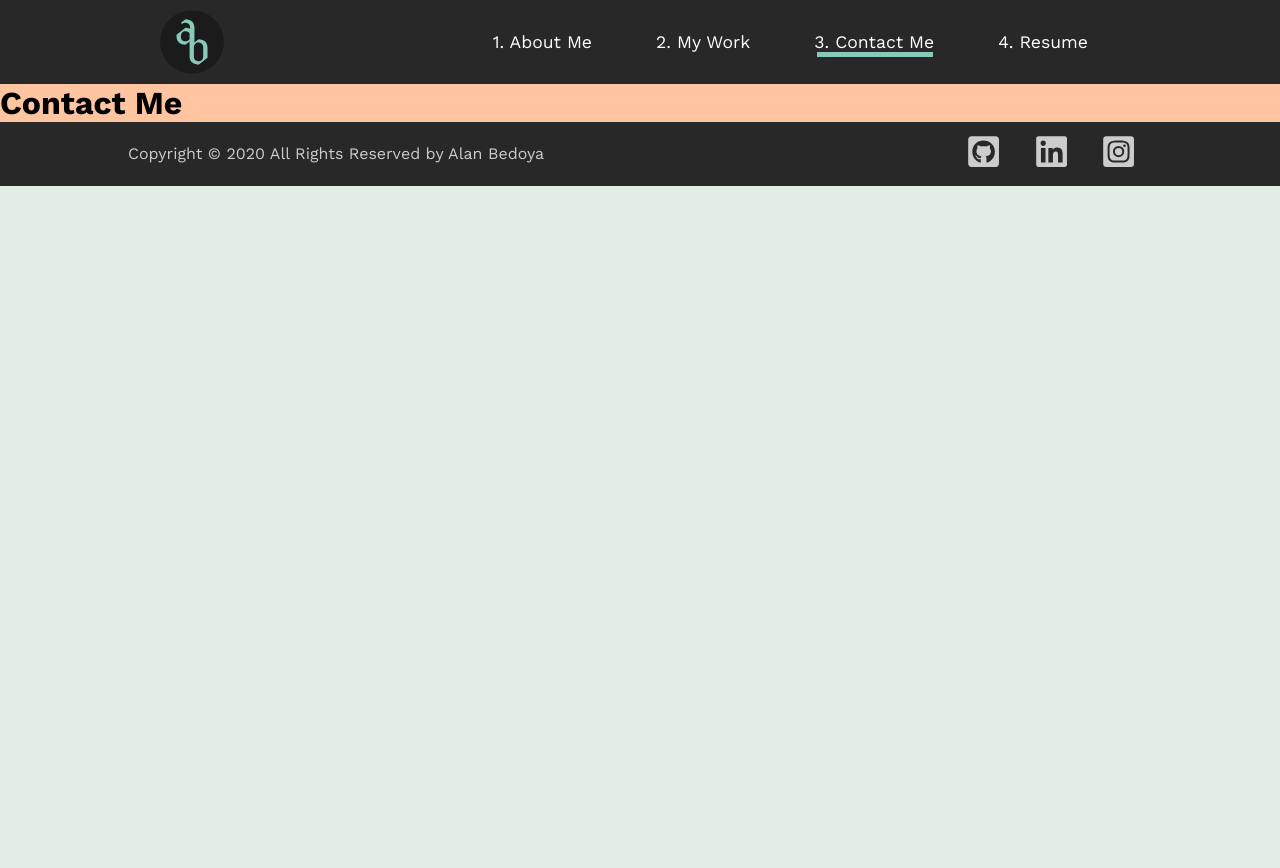
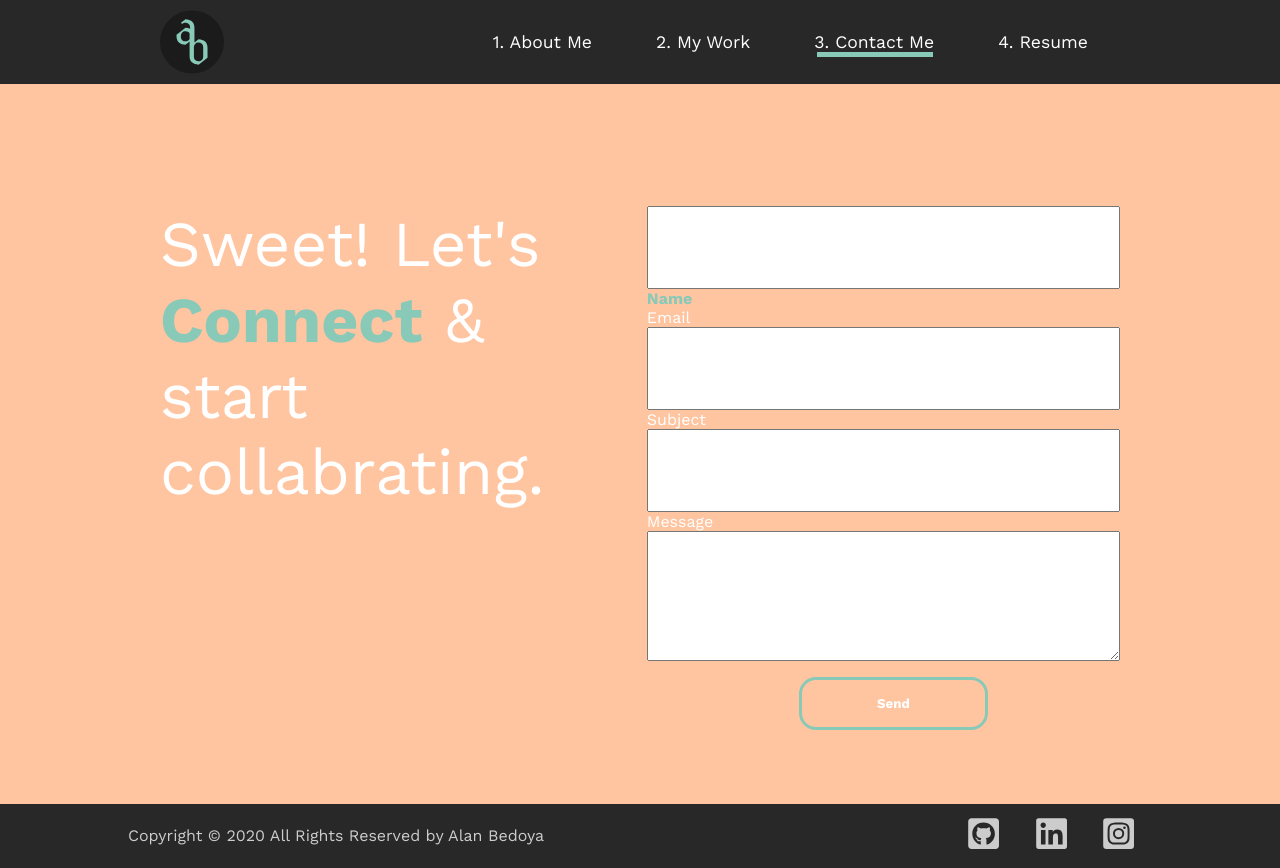
Before and after one commit to alanbedoya/portfolio2, a React (Create React App) app: page /contact in a window 1280 px wide. Before the commit the page ends 800 px from the top, so only its background shows below. Built offline with nearby package versions, Linux system fonts and the light colour scheme.

Commit message:
Updated the contact me page and connected my gmail.

```diff
--- a/package.json
+++ b/package.json
@@ -6,6 +6,7 @@
     "@testing-library/jest-dom": "^5.11.5",
     "@testing-library/react": "^11.1.1",
     "@testing-library/user-event": "^12.2.0",
+    "emailjs-com": "^2.6.4",
     "framer-motion": "^2.9.4",
     "react": "^17.0.1",
     "react-dom": "^17.0.1",
--- a/src/components/footerSection.js
+++ b/src/components/footerSection.js
@@ -58,6 +58,7 @@ const StyledFooter = styled(motion.footer)`
   align-items: center;
   justify-content: space-between;
   align-self: center;
+  bottom: 0;
 
   .copyrightText {
     font-size: 1rem;
--- a/src/pages/contactMe.js
+++ b/src/pages/contactMe.js
@@ -1,19 +1,100 @@
 import React from 'react';
+import emailjs from 'emailjs-com';
+import styled from 'styled-components';
 import { motion } from 'framer-motion';
 import { pageAnimation } from '../animation';
 
 const contactMe = () => {
+  function sendEmail(e) {
+    e.preventDefault();
+
+    emailjs
+      .sendForm(
+        'service_jge6zqn',
+        'template_r2pup3n',
+        e.target,
+        'user_IHkaIHKa0LQ3fvjkPzRC5'
+      )
+      .then(
+        (result) => {
+          console.log(result.text);
+        },
+        (error) => {
+          console.log(error.text);
+        }
+      );
+    e.target.reset();
+  }
+
   return (
-    <motion.div
+    <StyledContact
       variants={pageAnimation}
       initial='hidden'
       exit='exit'
       animate='show'
       style={{ background: '#ffc5a1' }}
     >
-      <h1>Contact Me</h1>
-    </motion.div>
+      <div className='fieldLeft'>
+        <h2>
+          Sweet! Let's <br /> <span>Connect</span> & start <br />
+          collabrating.
+        </h2>
+      </div>
+      <form className='contact-form' onSubmit={sendEmail}>
+        <input type='text' name='name' required />
+        <label for='name' class='label-name'>
+          <span class='content-name'>Name</span>
+        </label>
+        <label>Email</label>
+        <input type='email' name='email' />
+        <label>Subject</label>
+        <input type='text' name='subject' />
+        <label>Message</label>
+        <textarea name='message' />
+        <button type='submit'>Send</button>
+      </form>
+    </StyledContact>
   );
 };
 
+const StyledContact = styled(motion.div)`
+  min-height: 90vh;
+  display: flex;
+  align-items: center;
+  justify-content: space-between;
+  padding: 4rem 10rem;
+  color: white;
+  padding-bottom: 500px;
+
+  .fieldLeft {
+    height: 40px;
+    flex-grow: 1;
+  }
+
+  .contact-form {
+    display: flex;
+    flex-direction: column;
+    width: 50%;
+    height: 40px;
+    position: relative;
+
+    input {
+      padding: 2rem;
+    }
+
+    textarea {
+      padding: 4rem;
+    }
+
+    button {
+      display: flex;
+      justify-content: center;
+      align-items: center;
+      width: 40%;
+      margin-top: 2vh;
+      margin-left: 19vh;
+    }
+  }
+`;
+
 export default contactMe;
--- a/src/pages/myWork.js
+++ b/src/pages/myWork.js
@@ -81,8 +81,8 @@ const StyledProject = styled.div`
   }
 
   img {
-    width: 75rem;
-    height: 45rem;
+    width: 65rem;
+    height: 35rem;
     object-fit: cover;
   }
 `;
```
